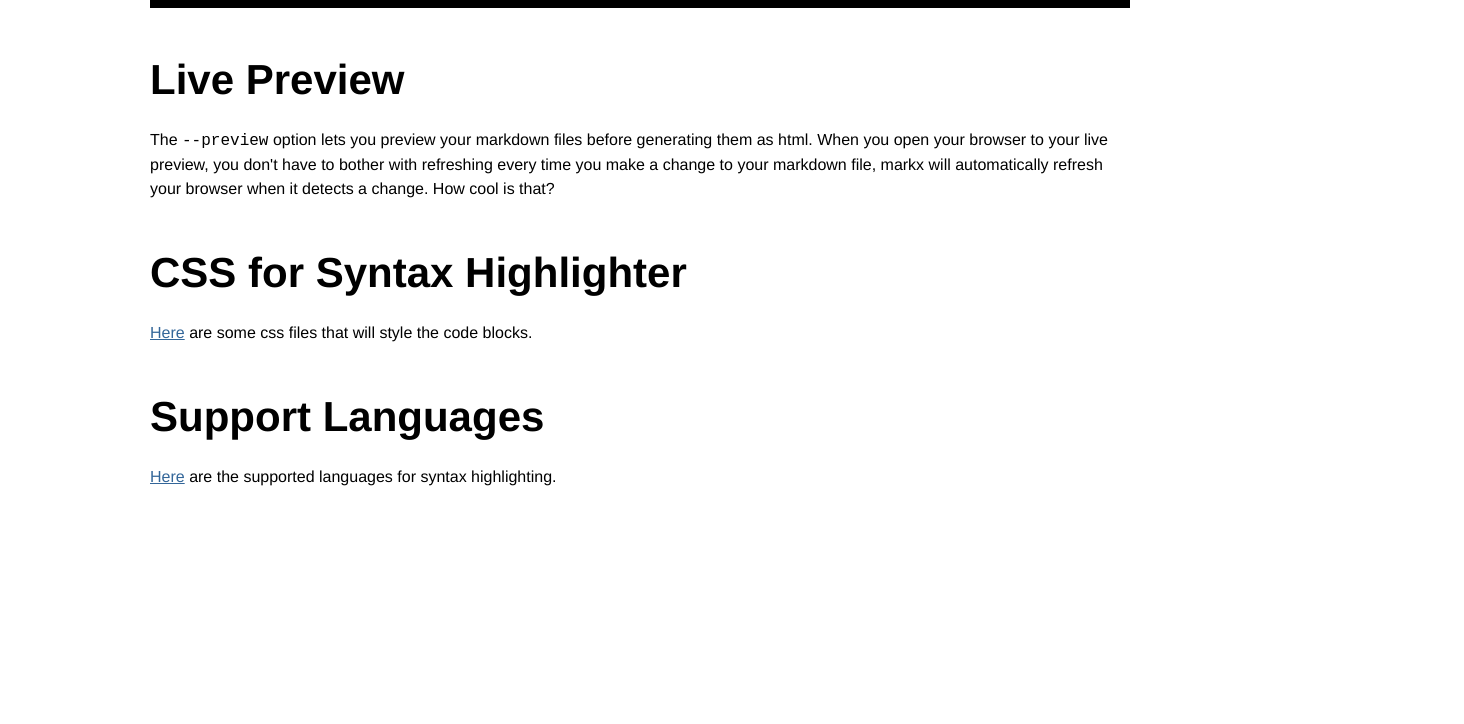
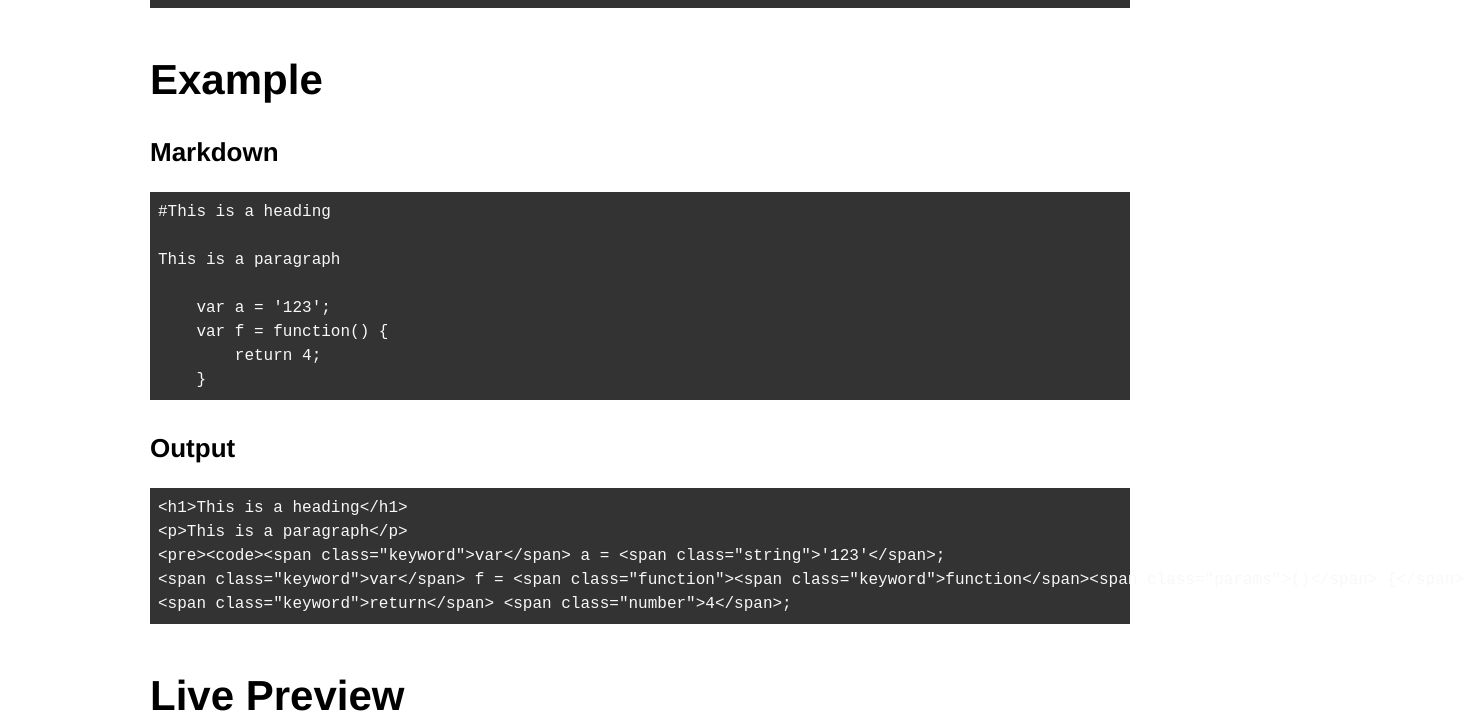
Before and after one commit to jgallen23/markx, a plain HTML site: page index.html in a window 1280 px wide. Shown: the part 1056-1780 px from the top of the page, 1464 px wide, since content can reach past the window. Before the commit the page ends 1569 px from the top, so only its background shows below. Drawn offline with Linux system fonts and the light colour scheme.

Commit message:
updated site

```diff
--- a/index.html
+++ b/index.html
@@ -45,6 +45,30 @@ Examples:
 
     # live preview of your markdown file
     $ markx --lang javascript --preview 8001 blog.md</code></pre>
+<h2>Example</h2>
+<h3>Markdown</h3>
+<pre>
+#This is a heading
+
+This is a paragraph
+
+    var a = &apos;123&apos;;
+    var f = function() {
+        return 4;
+    }
+</pre>
+
+
+<h3>Output</h3>
+<pre>
+&lt;h1&gt;This is a heading&lt;/h1&gt;
+&lt;p&gt;This is a paragraph&lt;/p&gt;
+&lt;pre&gt;&lt;code&gt;&lt;span class=&quot;keyword&quot;&gt;var&lt;/span&gt; a = &lt;span class=&quot;string&quot;&gt;&apos;123&apos;&lt;/span&gt;;
+&lt;span class=&quot;keyword&quot;&gt;var&lt;/span&gt; f = &lt;span class=&quot;function&quot;&gt;&lt;span class=&quot;keyword&quot;&gt;function&lt;/span&gt;&lt;span class=&quot;params&quot;&gt;()&lt;/span&gt; {&lt;/span&gt;
+&lt;span class=&quot;keyword&quot;&gt;return&lt;/span&gt; &lt;span class=&quot;number&quot;&gt;4&lt;/span&gt;;
+</pre>
+
+
 <h2>Live Preview</h2>
 <p>The <code>--preview</code> option lets you preview your markdown files before generating them as html.  When you open your browser to your live preview, you don&apos;t have to bother with refreshing every time you make a change to your markdown file, markx will automatically refresh your browser when it detects a change.  How cool is that?
 
@@ -55,4 +79,7 @@ Examples:
 </p>
 <h2>Support Languages</h2>
 <p><a href="https://github.com/jgallen23/highlight.js/tree/master/src/languages">Here</a> are the supported languages for syntax highlighting.
-</p></div></body></html>
+
+</p>
+<h2>Future</h2>
+<ul><li>pass in custom header and footer</li><li>different themes for live preview</li></ul></div></body></html>
--- a/ui/ir_black.css
+++ b/ui/ir_black.css
@@ -2,9 +2,9 @@
   IR_Black style (c) Vasily Mikhailitchenko <vaskas@programica.ru>
 */
 
-pre code {
+pre {
   display: block; padding: 0.5em;
-  background: #000; color: #f8f8f8;
+  background: #333; color: #f8f8f8;
 }
 
 pre .shebang,
```
